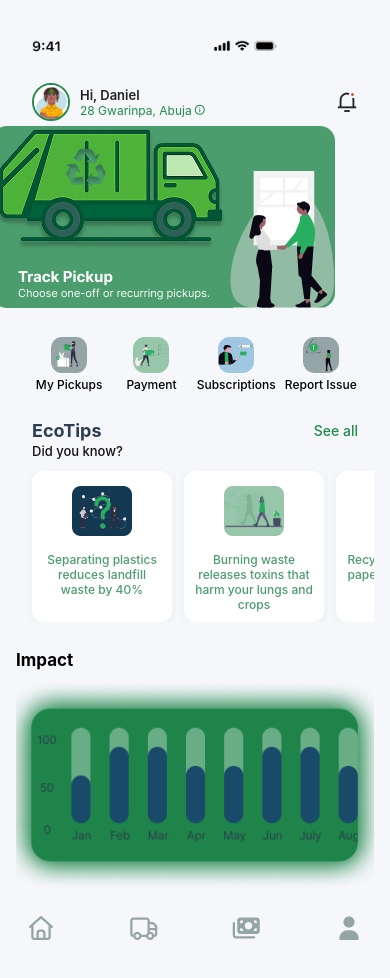
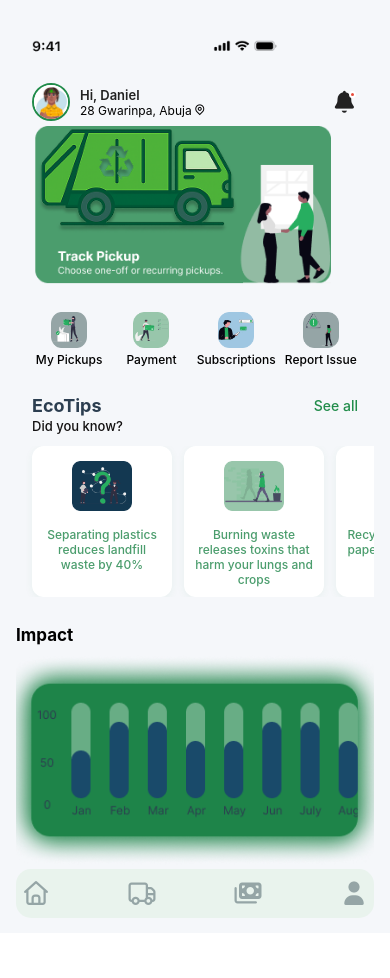
Before and after one commit to uniquesamjohn/ecocycle, a plain HTML site: page HOME PAGE/index.html in a window 390 px wide. After the commit the page ends 933 px from the top, so only its background shows below. Drawn offline with nearby package versions, Linux system fonts and the light colour scheme.

Commit message:
feat: update dashboard title, enhance profile location icon, and adjust layout styles for improved aesthetics

```diff
--- a/HOME PAGE/index.html
+++ b/HOME PAGE/index.html
@@ -3,7 +3,7 @@
   <head>
     <meta charset="UTF-8" />
     <meta name="viewport" content="width=device-width, initial-scale=1.0" />
-    <title>Document</title>
+    <title>Dashboard</title>
     <link rel="stylesheet" href="styles.css" />
     <link
       rel="stylesheet"
@@ -40,19 +40,19 @@
           <div class="profile-details">
             <span class="greeting">Hi, Daniel</span>
             <span class="location"
-              >28 Gwarinpa, Abuja <i class="ri-information-line"></i
+              >28 Gwarinpa, Abuja <i class="ri-map-pin-line"></i
             ></span>
           </div>
         </div>
         <div class="notif-bell">
-          <i class="ri-notification-3-line"></i>
+          <i class="fa-solid fa-bell"></i>
           <span class="dot"></span>
         </div>
       </div>
 
       <div class="hero">
         <div class="pickup-img">
-          <img src="../Figma Assets/hero.png" alt="pickup" />
+          <img src="../Figma Assets/hero.png" alt="pickup" class="pickup-bg" />
         </div>
       </div>
 
--- a/HOME PAGE/styles.css
+++ b/HOME PAGE/styles.css
@@ -26,7 +26,7 @@ body {
 .body-container {
   margin: 0 auto;
   max-width: 400px;
-  padding: 24px 16px 80px 16px;
+  padding: 24px 16px 10px 16px;
   min-height: 100vh;
   background: var(--background-color);
   box-shadow: 0 0 30px rgba(0, 0, 0, 0.1);
@@ -68,7 +68,7 @@ body {
   color: #222;
 }
 .profile-details .location {
-  color: #218c4a;
+  color: var(--black-color);
   font-size: 12px;
   display: flex;
   align-items: center;
@@ -204,6 +204,9 @@ body {
 
 footer {
   margin-bottom: 0;
+  background: #e9f3ed;
+  border-radius: 15px;
+  border-top-left-radius: transparent;
 }
 .nav-icons {
   display: flex;
@@ -214,12 +217,13 @@ footer {
   flex-wrap: wrap;
   width: 100%;
   max-width: 400px;
-  padding: 10px 0;
+  padding: 5px 0;
   cursor: pointer;
+  margin-bottom: 5px;
 }
 .icons {
   font-size: 24px;
-  padding: 10px;
+  padding: 5px;
   border-radius: 50%;
   color: var(--black-color);
   transition: all 0.3s ease-in-out;
@@ -257,4 +261,12 @@ footer {
     width: 70%;
     margin-left: 20px;
   }
+  .pickup-bg {
+    object-fit: contain;
+    width: 300px;
+    justify-content: center;
+    margin: 0 auto;
+    margin-left: 40px;
+    padding: 0;
+  }
 }
```
